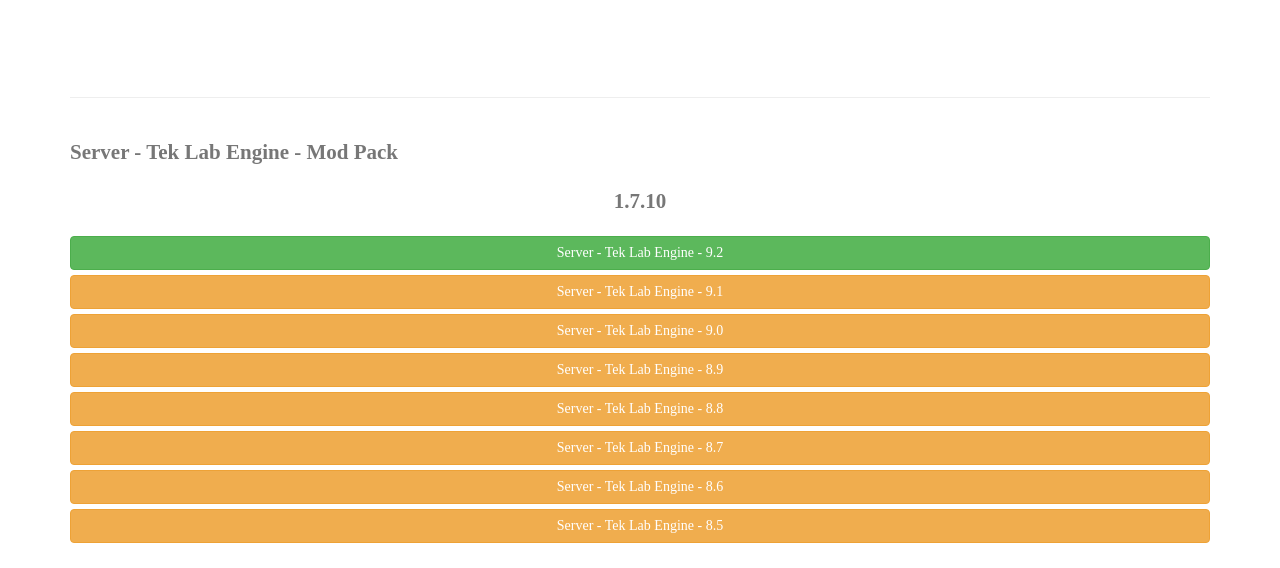
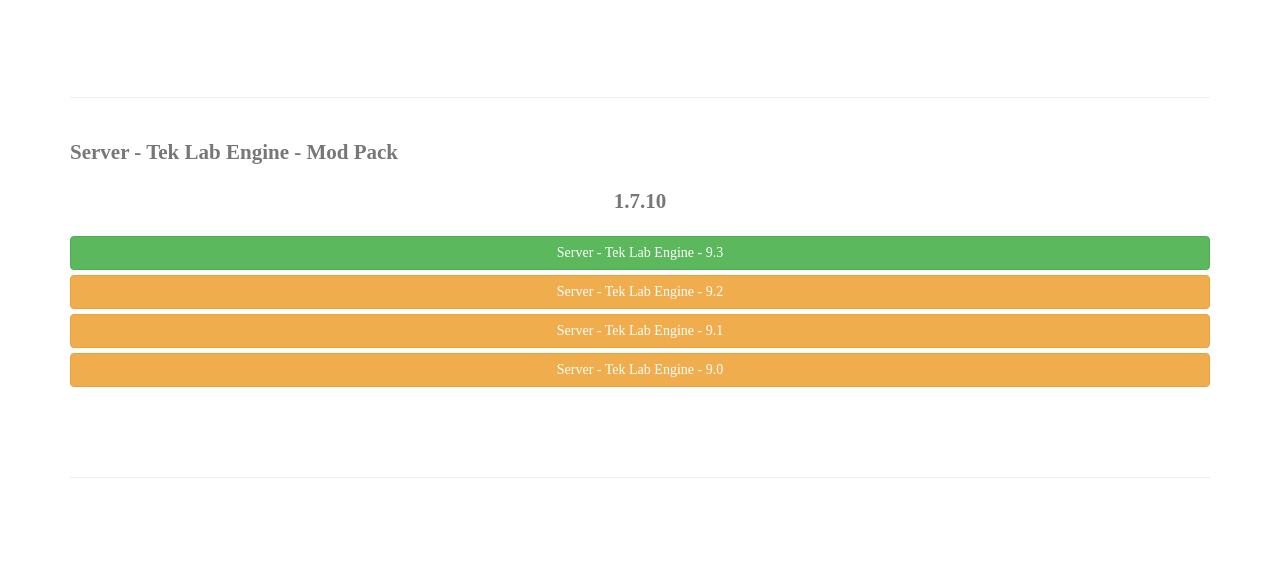
Before and after one commit to XxCoolGamesxX/XxCoolGamesxX.github.io, a plain HTML site: page index.html in a window 1280 px wide. Shown: the part 232-800 px from the top of the page. Drawn offline with nearby package versions, Linux system fonts and the light colour scheme; a web font is replaced by a local one.

Commit message:
Update index.html

```diff
--- a/index.html
+++ b/index.html
@@ -54,14 +54,10 @@
                         <br>
                         <p class="lead text-muted"><b>Server - Tek Lab Engine - Mod Pack</b></p>
                         <center><p class="lead text-muted"><b>1.7.10</b></p></center>
-                        <a class="btn btn-block btn-success" href="https://github.com/XxCoolGamesxX/XxCoolGamesxX.github.io/releases/download/9.2/Forge_Server_of_Tek_Lab_Engine_V9.2.zip">Server - Tek Lab Engine - 9.2</a>
+                        <a class="btn btn-block btn-success" href="https://github.com/XxCoolGamesxX/XxCoolGamesxX.github.io/releases/download/9.3/Forge_Server_of_Tek_Lab_Engine_V9.3.zip">Server - Tek Lab Engine - 9.3</a>
+                        <a class="btn btn-block btn-warning" href="https://github.com/XxCoolGamesxX/XxCoolGamesxX.github.io/releases/download/9.2/Forge_Server_of_Tek_Lab_Engine_V9.2.zip">Server - Tek Lab Engine - 9.2</a>
                         <a class="btn btn-block btn-warning" href="https://github.com/XxCoolGamesxX/XxCoolGamesxX.github.io/releases/download/9.1/Forge_Server_of_Tek_Lab_Engine_V9.1.zip">Server - Tek Lab Engine - 9.1</a>
                         <a class="btn btn-block btn-warning" href="https://github.com/XxCoolGamesxX/XxCoolGamesxX.github.io/releases/download/9.0/Forge_Server_of_Tek_Lab_Engine_V9.0.zip">Server - Tek Lab Engine - 9.0</a>
-                        <a class="btn btn-block btn-warning" href="https://github.com/XxCoolGamesxX/XxCoolGamesxX.github.io/releases/download/8.9/Forge_Server_of_Tek_Lab_Engine_V8.9.zip">Server - Tek Lab Engine - 8.9</a>
-                        <a class="btn btn-block btn-warning" href="https://github.com/XxCoolGamesxX/XxCoolGamesxX.github.io/releases/download/8.8/Forge_Server_of_Tek_Lab_Engine_V8.8.zip">Server - Tek Lab Engine - 8.8</a>
-                        <a class="btn btn-block btn-warning" href="https://github.com/XxCoolGamesxX/XxCoolGamesxX.github.io/releases/download/8.7/Forge_Server_of_Tek_Lab_Engine_V8.7.zip">Server - Tek Lab Engine - 8.7</a>
-                        <a class="btn btn-block btn-warning" href="https://github.com/XxCoolGamesxX/XxCoolGamesxX.github.io/releases/download/8.6/Forge_Server_of_Tek_Lab_Engine_V8.6.zip">Server - Tek Lab Engine - 8.6</a>
-                        <a class="btn btn-block btn-warning" href="https://github.com/XxCoolGamesxX/XxCoolGamesxX.github.io/releases/download/8.5/Forge_Server_of_Tek_Lab_Engine_V8.5.zip">Server - Tek Lab Engine - 8.5</a>
                     </div>
                 </div>
             </div>
```
